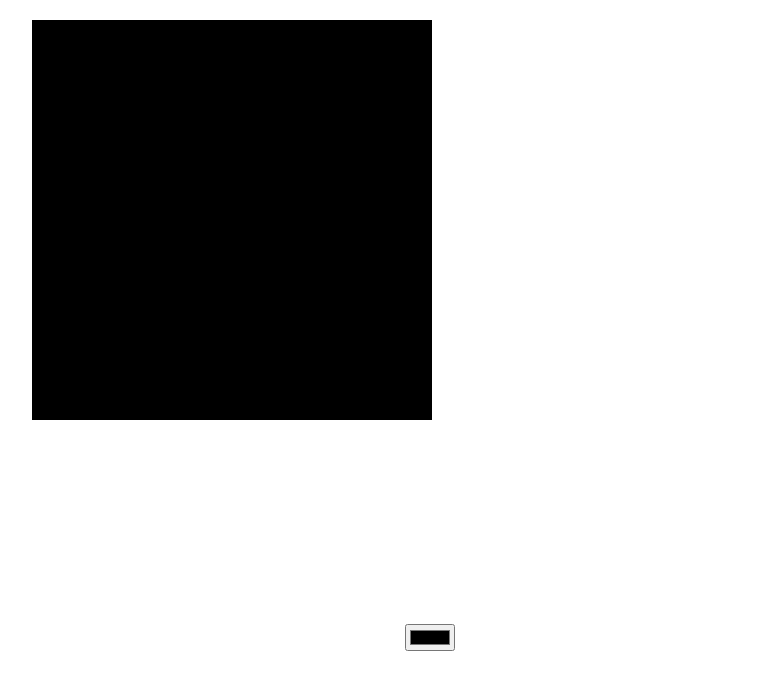
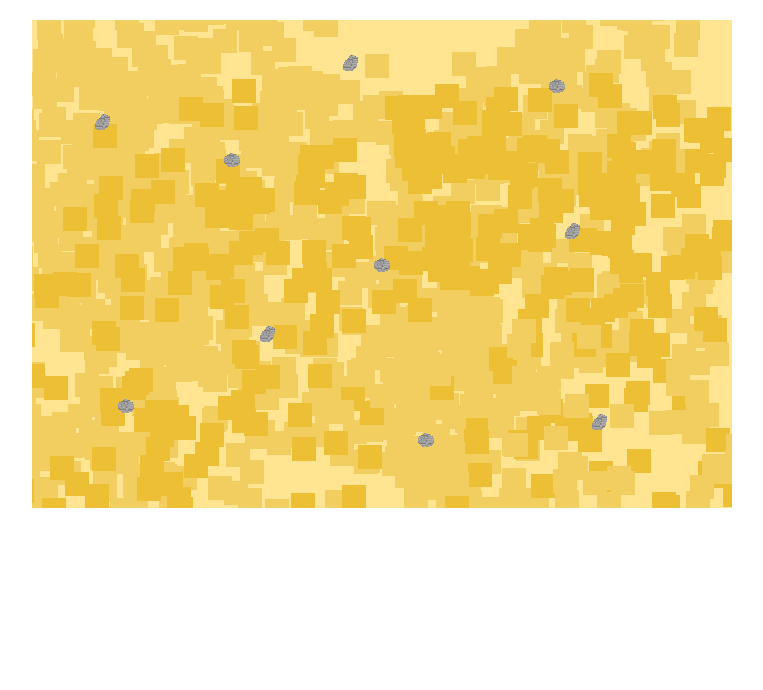
Before and after one commit to AlexDrent/starTrek, a plain HTML site: page pub/index.html in a window 1280 px wide. Shown: the whole page, without its empty margins (208-971 px from the left). Drawn offline with Linux system fonts and the light colour scheme.

Commit message:
Updated client.js rm node

```diff
--- a/pub/Client.js
+++ b/pub/Client.js
@@ -60,17 +60,24 @@ let myApp = Vue.createApp({
             this.ctx.lineTo(x2, y2); //draws to that location
             this.ctx.stroke(); //put ink down
         },
+        addBgImage() {
+            const img = new Image();
+            img.src = "img/back.png";
+            img.onload = () => {
+                this.ctx.drawImage(img, 0, 0);
+            };
+
+        },
         redrawEverything() {
-            this.ctx.fillStyle = this.backColor;
-            this.ctx.fillRect(0, 0, 400, 400);
-            //For the lines!
-            for (let i = 0; i < this.nodes.length - 1; i++) { // -1 here because we look ahead to draw to the next node
-                for (let j = 0; j < this.linesPerNode; j++) { //draws "this.linesPerNode" lines to the next node
-                    let n = this.nodes[i];
-                    let m = this.nodes[i + 1];
-                    this.drawLine(n.x + n.dx * j, n.y + n.dy * j, m.x + m.dx * j, m.y + m.dy * j, n.color, m.color);
-                }
-            }
+            this.addBgImage();
+
+            //For the lines! - KEEP for redraw reference
+                // for (let j = 0; j < this.linesPerNode; j++) { //draws "this.linesPerNode" lines to the next node
+                //     let n = this.nodes[i];
+                //     let m = this.nodes[i + 1];
+                //     this.drawLine(n.x + n.dx * j, n.y + n.dy * j, m.x + m.dx * j, m.y + m.dy * j, n.color, m.color);
+                // }
+
         },
         addNode() {
 
--- a/pub/index.html
+++ b/pub/index.html
@@ -13,18 +13,18 @@
 
 <body>
     <div id="app">
-        <div id="canvEtc" class="center"> <!-- Actual playspace -->
-            <h2 id="tittel">{{message}}</h2>
+
+        <!-- Game Canvas -->
+        <div id="myCanvas" class="center"> <!-- Actual playspace -->
+            <h2 id="tittel"></h2>
             <canvas class="left" width="800" height="600" ref="splineDisplay">
                 Sorry, your browser doesn't support canvas.
             </canvas>
 
             <br>
-
-            <input type="color" v-model.string="backColor" v-on:input="redrawEverything">&nbsp;
         </div>
 
-
+        <!-- Server Score List -->
         <div id="scoreList"><!-- thinking the gets can only be clicked before the game starts and post obviously after-->
             <form action="/topFiveScores" method="get">
                 <label for="fScores">Get list of top high scores: </label>
```
